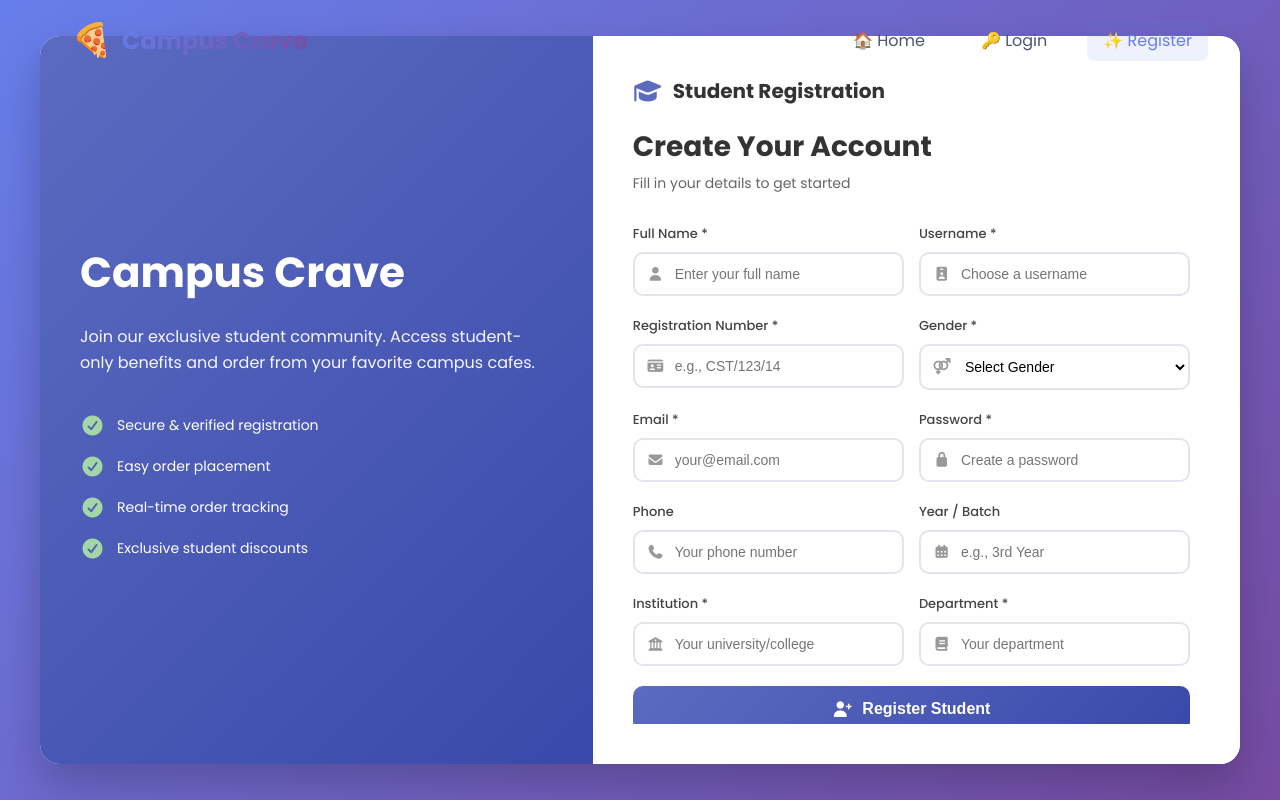
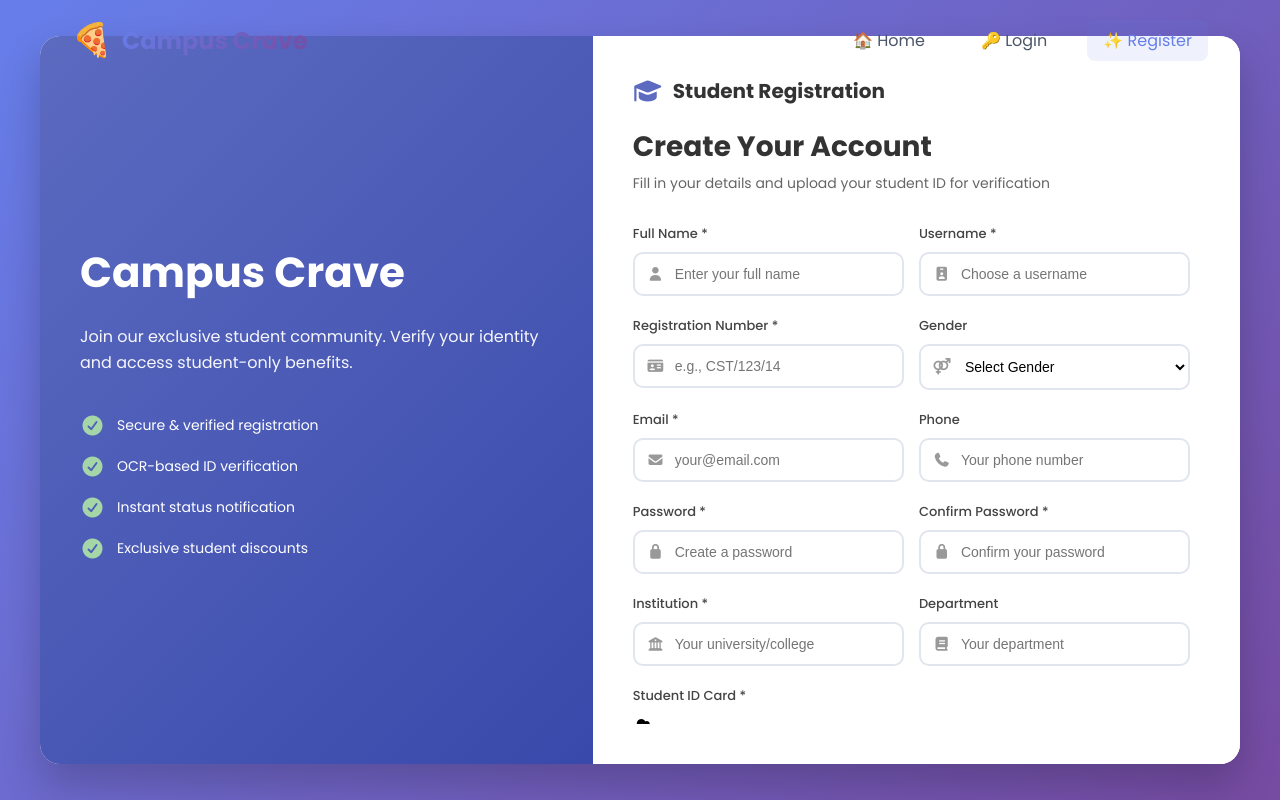
Before and after one commit to KIbiru097/Campus-crave, a React (Create React App) app in the folder client/: page /register in a window 1280 px wide. Built offline with nearby package versions, Linux system fonts and the light colour scheme; no server answers.

Commit message:
Add OCR student ID upload feature with image preview and verification

```diff
--- a/client/src/components/Auth/Register.js
+++ b/client/src/components/Auth/Register.js
@@ -1,4 +1,4 @@
-import React, { useState } from 'react';
+import React, { useState, useRef } from 'react';
 import { useMutation } from '@apollo/client';
 import { Link, useNavigate } from 'react-router-dom';
 import { REGISTER_USER } from '../../graphql/mutations';
@@ -11,6 +11,7 @@ const Register = () => {
         full_name: '',
         email: '',
         password: '',
+        confirmPassword: '',
         phone: '',
         reg_no: '',
         institution: '',
@@ -18,10 +19,15 @@ const Register = () => {
         year_of_study: '',
         gender: ''
     });
+    const [studentIdImage, setStudentIdImage] = useState(null);
+    const [imagePreview, setImagePreview] = useState(null);
+    const [ocrResult, setOcrResult] = useState(null);
+    const [isVerifying, setIsVerifying] = useState(false);
     const [error, setError] = useState('');
     const [loading, setLoading] = useState(false);
     const [showSuccess, setShowSuccess] = useState(false);
     const [studentInfo, setStudentInfo] = useState(null);
+    const fileInputRef = useRef(null);
     const { login } = useAuth();
     const navigate = useNavigate();
 
@@ -32,14 +38,140 @@ const Register = () => {
             ...formData,
             [e.target.name]: e.target.value
         });
+        // Clear error when user starts typing
+        if (error) setError('');
+    };
+
+    const handleImageChange = (e) => {
+        const file = e.target.files[0];
+        if (file) {
+            // Validate file type
+            if (!file.type.match('image.*')) {
+                setError('Please upload an image file (JPEG, PNG)');
+                return;
+            }
+
+            // Validate file size (max 5MB)
+            if (file.size > 5 * 1024 * 1024) {
+                setError('File is too large! Maximum size is 5MB.');
+                return;
+            }
+
+            setStudentIdImage(file);
+
+            // Create preview
+            const reader = new FileReader();
+            reader.onloadend = () => {
+                setImagePreview(reader.result);
+            };
+            reader.readAsDataURL(file);
+
+            // Simulate OCR verification (in production, send to backend)
+            simulateOCR(file);
+        }
+    };
+
+    // Simulate OCR verification (replace with actual API call)
+    const simulateOCR = (file) => {
+        setIsVerifying(true);
+
+        // Simulate API delay
+        setTimeout(() => {
+            // Mock OCR result - in production, this would come from your backend
+            const mockOcrData = {
+                verified: true,
+                extractedText: `Student ID Card
+Name: ${formData.full_name || 'Student Name'}
+ID: ${formData.reg_no || '2023/1234'}
+University: ${formData.institution || 'University Name'}
+Department: ${formData.department || 'Computer Science'}
+Valid: Yes`,
+                confidence: 95.5,
+                fields: {
+                    name: formData.full_name || 'Student Name',
+                    id: formData.reg_no || '2023/1234',
+                    university: formData.institution || 'University Name',
+                    department: formData.department || 'Computer Science'
+                }
+            };
+
+            setOcrResult(mockOcrData);
+            setIsVerifying(false);
+
+            // Auto-fill form with OCR data if fields are empty
+            if (!formData.full_name && mockOcrData.fields.name) {
+                setFormData(prev => ({ ...prev, full_name: mockOcrData.fields.name }));
+            }
+            if (!formData.reg_no && mockOcrData.fields.id) {
+                setFormData(prev => ({ ...prev, reg_no: mockOcrData.fields.id }));
+            }
+            if (!formData.institution && mockOcrData.fields.university) {
+                setFormData(prev => ({ ...prev, institution: mockOcrData.fields.university }));
+            }
+            if (!formData.department && mockOcrData.fields.department) {
+                setFormData(prev => ({ ...prev, department: mockOcrData.fields.department }));
+            }
+        }, 2000);
+    };
+
+    const validateForm = () => {
+        if (!formData.username.trim()) {
+            setError('Username is required');
+            return false;
+        }
+        if (!formData.full_name.trim()) {
+            setError('Full name is required');
+            return false;
+        }
+        if (!formData.email.trim()) {
+            setError('Email is required');
+            return false;
+        }
+        if (!formData.password) {
+            setError('Password is required');
+            return false;
+        }
+        if (formData.password !== formData.confirmPassword) {
+            setError('Passwords do not match');
+            return false;
+        }
+        if (formData.password.length < 6) {
+            setError('Password must be at least 6 characters');
+            return false;
+        }
+        if (!formData.reg_no.trim()) {
+            setError('Registration number is required');
+            return false;
+        }
+        if (!formData.institution.trim()) {
+            setError('Institution is required');
+            return false;
+        }
+        if (!studentIdImage) {
+            setError('Please upload your student ID card');
+            return false;
+        }
+        if (!ocrResult || !ocrResult.verified) {
+            setError('Please wait for ID verification or upload a clearer image');
+            return false;
+        }
+        return true;
     };
 
     const handleSubmit = async (e) => {
         e.preventDefault();
+
+        if (!validateForm()) {
+            return;
+        }
+
         setError('');
         setLoading(true);
 
         try {
+            // In production, you would upload the image to your backend
+            // For now, we'll proceed with registration
+
             const { data } = await registerMutation({
                 variables: {
                     input: {
@@ -47,10 +179,10 @@ const Register = () => {
                         full_name: formData.full_name,
                         email: formData.email,
                         password: formData.password,
-                        phone: formData.phone,
+                        phone: formData.phone || '',
                         reg_no: formData.reg_no,
                         institution: formData.institution,
-                        department: formData.department,
+                        department: formData.department || '',
                         year_of_study: parseInt(formData.year_of_study) || null
                     }
                 }
@@ -62,7 +194,8 @@ const Register = () => {
                     name: formData.full_name,
                     reg_no: formData.reg_no,
                     institution: formData.institution,
-                    department: formData.department
+                    department: formData.department,
+                    ocrConfidence: ocrResult.confidence
                 });
                 setShowSuccess(true);
                 setTimeout(() => {
@@ -89,6 +222,9 @@ const Register = () => {
                         <p><strong>Registration No:</strong> {studentInfo?.reg_no}</p>
                         <p><strong>Institution:</strong> {studentInfo?.institution}</p>
                         <p><strong>Department:</strong> {studentInfo?.department}</p>
+                        {studentInfo?.ocrConfidence && (
+                            <p><strong>ID Verification:</strong> {studentInfo.ocrConfidence}% confidence</p>
+                        )}
                     </div>
                     <p className="redirect-message">Redirecting to home page...</p>
                 </div>
@@ -102,7 +238,7 @@ const Register = () => {
                 <div className="register-illustration">
                     <div className="illustration-content">
                         <h1>Campus Crave</h1>
-                        <p>Join our exclusive student community. Access student-only benefits and order from your favorite campus cafes.</p>
+                        <p>Join our exclusive student community. Verify your identity and access student-only benefits.</p>
                         <div className="feature-list">
                             <div className="feature-item">
                                 <i className="fas fa-check-circle"></i>
@@ -110,11 +246,11 @@ const Register = () => {
                             </div>
                             <div className="feature-item">
                                 <i className="fas fa-check-circle"></i>
-                                <span>Easy order placement</span>
+                                <span>OCR-based ID verification</span>
                             </div>
                             <div className="feature-item">
                                 <i className="fas fa-check-circle"></i>
-                                <span>Real-time order tracking</span>
+                                <span>Instant status notification</span>
                             </div>
                             <div className="feature-item">
                                 <i className="fas fa-check-circle"></i>
@@ -131,7 +267,7 @@ const Register = () => {
                     </div>
 
                     <h1 className="form-title">Create Your Account</h1>
-                    <p className="form-subtitle">Fill in your details to get started</p>
+                    <p className="form-subtitle">Fill in your details and upload your student ID for verification</p>
 
                     <form onSubmit={handleSubmit} className="register-form">
                         <div className="form-row">
@@ -181,10 +317,10 @@ const Register = () => {
                                 </div>
                             </div>
                             <div className="form-group">
-                                <label>Gender *</label>
+                                <label>Gender</label>
                                 <div className="input-icon">
                                     <i className="fas fa-venus-mars"></i>
-                                    <select name="gender" value={formData.gender} onChange={handleChange} required>
+                                    <select name="gender" value={formData.gender} onChange={handleChange}>
                                         <option value="">Select Gender</option>
                                         <option value="Male">Male</option>
                                         <option value="Female">Female</option>
@@ -209,6 +345,22 @@ const Register = () => {
                                 </div>
                             </div>
                             <div className="form-group">
+                                <label>Phone</label>
+                                <div className="input-icon">
+                                    <i className="fas fa-phone"></i>
+                                    <input
+                                        type="tel"
+                                        name="phone"
+                                        value={formData.phone}
+                                        onChange={handleChange}
+                                        placeholder="Your phone number"
+                                    />
+                                </div>
+                            </div>
+                        </div>
+
+                        <div className="form-row">
+                            <div className="form-group">
                                 <label>Password *</label>
                                 <div className="input-icon">
                                     <i className="fas fa-lock"></i>
@@ -222,32 +374,17 @@ const Register = () => {
                                     />
                                 </div>
                             </div>
-                        </div>
-
-                        <div className="form-row">
                             <div className="form-group">
-                                <label>Phone</label>
+                                <label>Confirm Password *</label>
                                 <div className="input-icon">
-                                    <i className="fas fa-phone"></i>
+                                    <i className="fas fa-lock"></i>
                                     <input
-                                        type="tel"
-                                        name="phone"
-                                        value={formData.phone}
+                                        type="password"
+                                        name="confirmPassword"
+                                        value={formData.confirmPassword}
                                         onChange={handleChange}
-                                        placeholder="Your phone number"
-                                    />
-                                </div>
-                            </div>
-                            <div className="form-group">
-                                <label>Year / Batch</label>
-                                <div className="input-icon">
-                                    <i className="fas fa-calendar-alt"></i>
-                                    <input
-                                        type="text"
-                                        name="year_of_study"
-                                        value={formData.year_of_study}
-                                        onChange={handleChange}
-                                        placeholder="e.g., 3rd Year"
+                                        placeholder="Confirm your password"
+                                        required
                                     />
                                 </div>
                             </div>
@@ -269,7 +406,7 @@ const Register = () => {
                                 </div>
                             </div>
                             <div className="form-group">
-                                <label>Department *</label>
+                                <label>Department</label>
                                 <div className="input-icon">
                                     <i className="fas fa-book"></i>
                                     <input
@@ -278,15 +415,76 @@ const Register = () => {
                                         value={formData.department}
                                         onChange={handleChange}
                                         placeholder="Your department"
-                                        required
                                     />
                                 </div>
                             </div>
                         </div>
 
+                        <div className="form-group">
+                            <label>Student ID Card *</label>
+                            <div className="file-upload-area" onClick={() => fileInputRef.current.click()}>
+                                <input
+                                    type="file"
+                                    ref={fileInputRef}
+                                    onChange={handleImageChange}
+                                    accept="image/*"
+                                    style={{ display: 'none' }}
+                                />
+                                {imagePreview ? (
+                                    <div className="image-preview">
+                                        <img src={imagePreview} alt="Student ID Preview" />
+                                        <button type="button" className="remove-image" onClick={(e) => {
+                                            e.stopPropagation();
+                                            setImagePreview(null);
+                                            setStudentIdImage(null);
+                                            setOcrResult(null);
+                                        }}>✕</button>
+                                    </div>
+                                ) : (
+                                    <div className="upload-placeholder">
+                                        <i className="fas fa-cloud-upload-alt"></i>
+                                        <p>Click to upload your Student ID Card</p>
+                                        <p className="file-info">Supported formats: JPG, PNG | Max size: 5MB</p>
+                                    </div>
+                                )}
+                            </div>
+                        </div>
+
+                        {/* OCR Verification Status */}
+                        {isVerifying && (
+                            <div className="ocr-verifying">
+                                <div className="spinner-small"></div>
+                                <p>Verifying your ID card...</p>
+                            </div>
+                        )}
+
+                        {ocrResult && ocrResult.verified && !isVerifying && (
+                            <div className="ocr-success">
+                                <i className="fas fa-check-circle"></i>
+                                <div>
+                                    <strong>ID Verified!</strong>
+                                    <p>Confidence: {ocrResult.confidence}%</p>
+                                </div>
+                            </div>
+                        )}
+
+                        {ocrResult && !ocrResult.verified && !isVerifying && (
+                            <div className="ocr-error">
+                                <i className="fas fa-exclamation-triangle"></i>
+                                <div>
+                                    <strong>Verification Failed</strong>
+                                    <p>Please upload a clearer image of your ID card</p>
+                                </div>
+                            </div>
+                        )}
+
                         {error && <div className="error-message">{error}</div>}
 
-                        <button type="submit" disabled={loading} className="submit-btn">
+                        <button
+                            type="submit"
+                            disabled={loading || isVerifying || (studentIdImage && !ocrResult)}
+                            className="submit-btn"
+                        >
                             {loading ? (
                                 <>
                                     <i className="fas fa-spinner fa-spin"></i>
```
